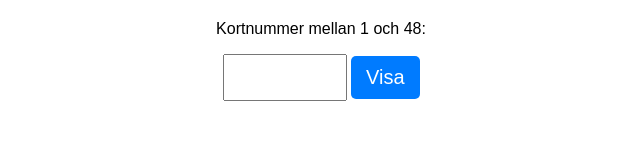
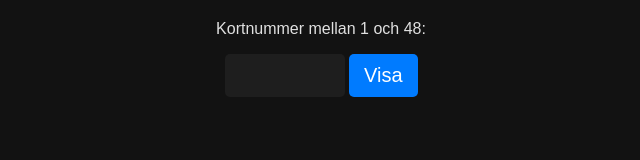
Before and after one commit to jblondell/cl-cardviewer, a plain HTML site: page index.html in a window 1280 px wide. Shown: the whole page, without its empty margins (319-959 px from the left). Drawn offline with Linux system fonts and the light colour scheme.

Commit message:
Update index.html
Dark mode

```diff
--- a/index.html
+++ b/index.html
@@ -12,18 +12,24 @@
             text-align: center;
             margin-top: 20px;
             overflow-x: hidden; /* Prevent horizontal scrolling */
+            background-color: #121212; /* Almost black background */
+            color: #E0E0E0; /* Light gray text */
         }
         input[type="number"] {
             width: 100px;
             padding: 10px;
             margin-bottom: 10px;
             font-size: 20px;
+            border: none; /* Remove border for a modern look */
+            border-radius: 5px; /* Rounded corners */
+            background-color: #1E1E1E; /* Darker input background */
+            color: #E0E0E0; /* Light gray text */
         }
         button {
             font-size: 20px; /* Set button font size to 20px */
             padding: 10px 15px;
             cursor: pointer;
-            background-color: #007BFF;
+            background-color: #007BFF; /* Primary button color */
             color: white;
             border: none;
             border-radius: 5px;
@@ -69,6 +75,7 @@
             transition: opacity 0.3s ease, right 0.3s ease;
             opacity: 0;
             pointer-events: none;
+            border-radius: 5px; /* Rounded corners for delete button */
         }
         .image-wrapper.slide-left .delete-button {
             right: 10px;
```
